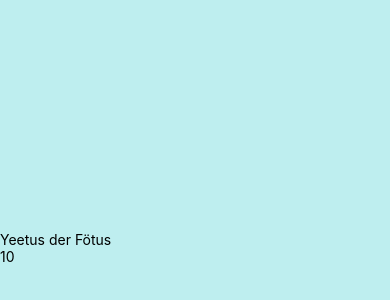
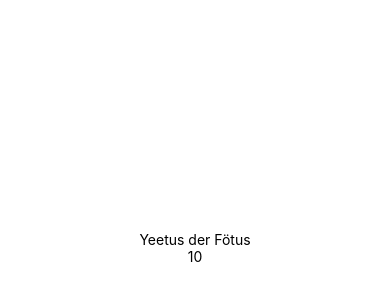
Before and after one commit to lizardman1028/Homework, a React Native app in the folder AppHW/: screen / in a window 390 px wide. Shown: the part 174-474 px from the top of the page. Built offline with nearby package versions, Linux system fonts and the light colour scheme.

Commit message:
Fixing Styling

```diff
--- a/AppHW/App.js
+++ b/AppHW/App.js
@@ -20,8 +20,8 @@ yote = {
 const styles = StyleSheet.create({
   container: {
     flex: 1,
-    backgroundColor: '#beeeef',
-    alignItems: 'left',
+    backgroundColor: '#ffff',
+    alignItems: 'center',
     justifyContent: 'center',
   },
 });
```
